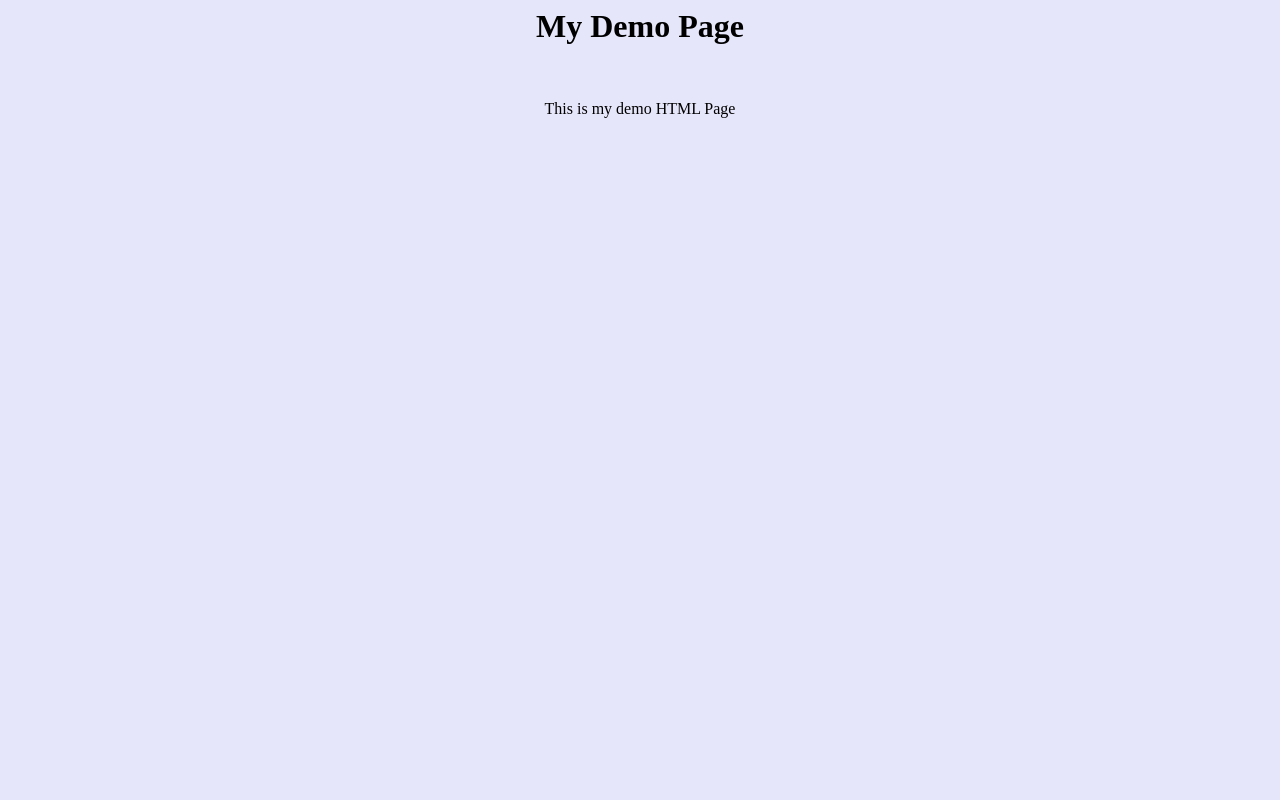
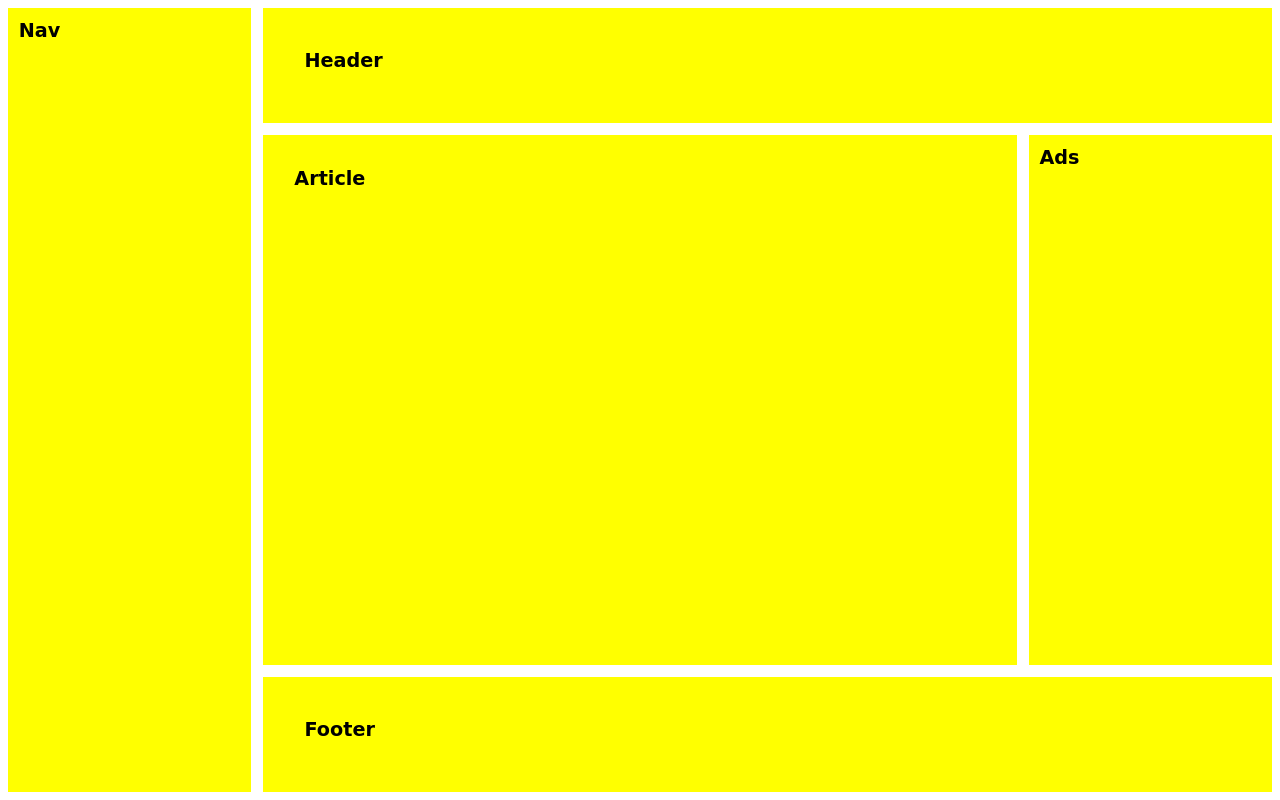
Before and after one commit to MritunjayNigam/Web-Development, a plain HTML site: page index.html in a window 1280 px wide. Drawn offline with Linux system fonts and the light colour scheme.

Commit message:
Update index.html

```diff
--- a/index.html
+++ b/index.html
@@ -1,12 +1,59 @@
 <html>
- <head>
-  <title>My Page</title>
-  <body bgcolor="lavender">
-   <center>
-    <h1>My Demo Page</h1>
-    <br>
-    <p>This is my demo HTML Page</p>
-   </center>
-  </body>
- </head>
+<head>
+    <meta name="viewport" content="width=device-width, initial-scale=1.0">
+    <title>Challenge 8</title>
+    <style>
+     .main{
+    display: grid;
+    grid-template-columns: repeat(5,1fr);
+    grid-template-rows: repeat(25,1fr);
+    grid-gap: 12px;
+    height: 100%;
+}
+.box{
+    border: 1px solid yellow;
+    background-color: yellow;
+    padding: 4%;
+    font-weight: 800;
+    font-size: larger;
+    font-family: cursive;
+}
+.box1{
+    grid-row-start: 1;
+    grid-row-end: 26;
+}
+.box2{
+    grid-column-start: 2;
+    grid-column-end: 6;
+    grid-row-start: 1;
+    grid-row-end: 5;
+}
+.box5{
+    grid-row-end: 26;
+    grid-row-start: 22;
+    grid-column-start: 2;
+    grid-column-end: 6;
+}
+.box4{
+    grid-column-start: 5;
+    grid-row-end: 22;
+    grid-row-start: 5;
+}
+.box3{
+    grid-column-start:2;
+    grid-column-end: 5;
+    grid-row-start: 5;
+    grid-row-end: 22;
+}
+    </style>
+</head>
+<body>
+    <div class="main">
+        <div class="box box1">Nav</div>
+        <div class="box box2">Header</div>
+        <div class="box box3">Article</div>
+        <div class="box box4">Ads</div>
+        <div class="box box5">Footer</div>
+    </div>
+</body>
 </html>
```
